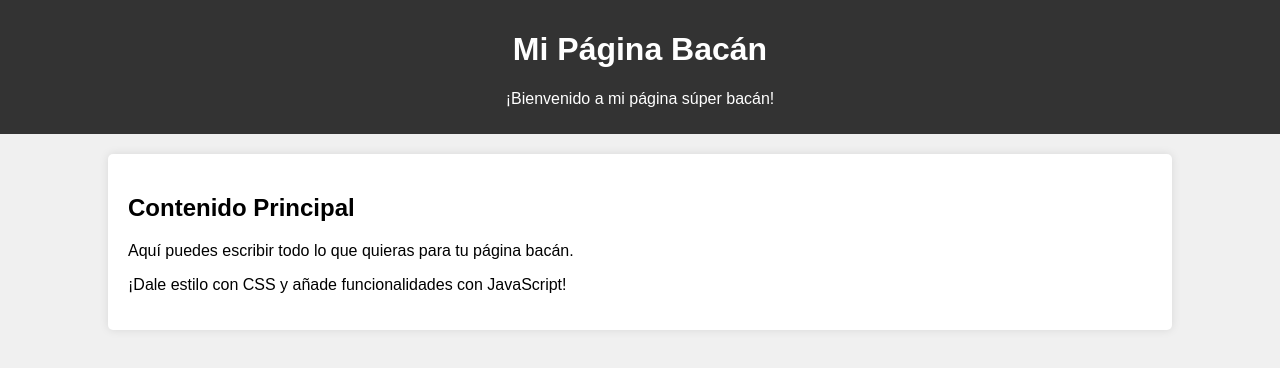
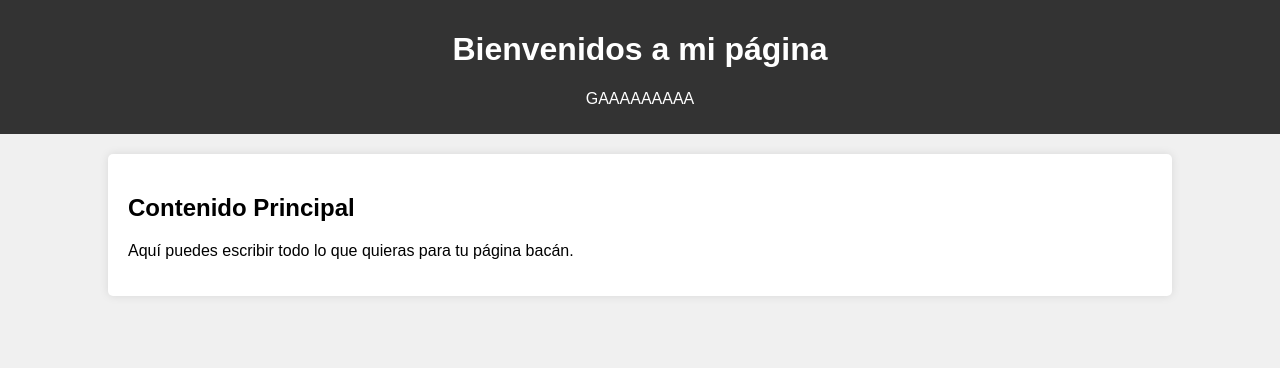
Before and after one commit to hanjio30/Laboratorio_01, a plain HTML site: page index.html in a window 1280 px wide. Drawn offline with Linux system fonts and the light colour scheme.

Commit message:
Update index.html

```diff
--- a/index.html
+++ b/index.html
@@ -29,13 +29,12 @@
 </head>
 <body>
     <header>
-        <h1>Mi Página Bacán</h1>
-        <p>¡Bienvenido a mi página súper bacán!</p>
+            <h1>Bienvenidos a mi página</h1>
+        <p>GAAAAAAAAA</p>
     </header>
     <div class="container">
         <h2>Contenido Principal</h2>
         <p>Aquí puedes escribir todo lo que quieras para tu página bacán.</p>
-        <p>¡Dale estilo con CSS y añade funcionalidades con JavaScript!</p>
     </div>
 </body>
 </html>
```
